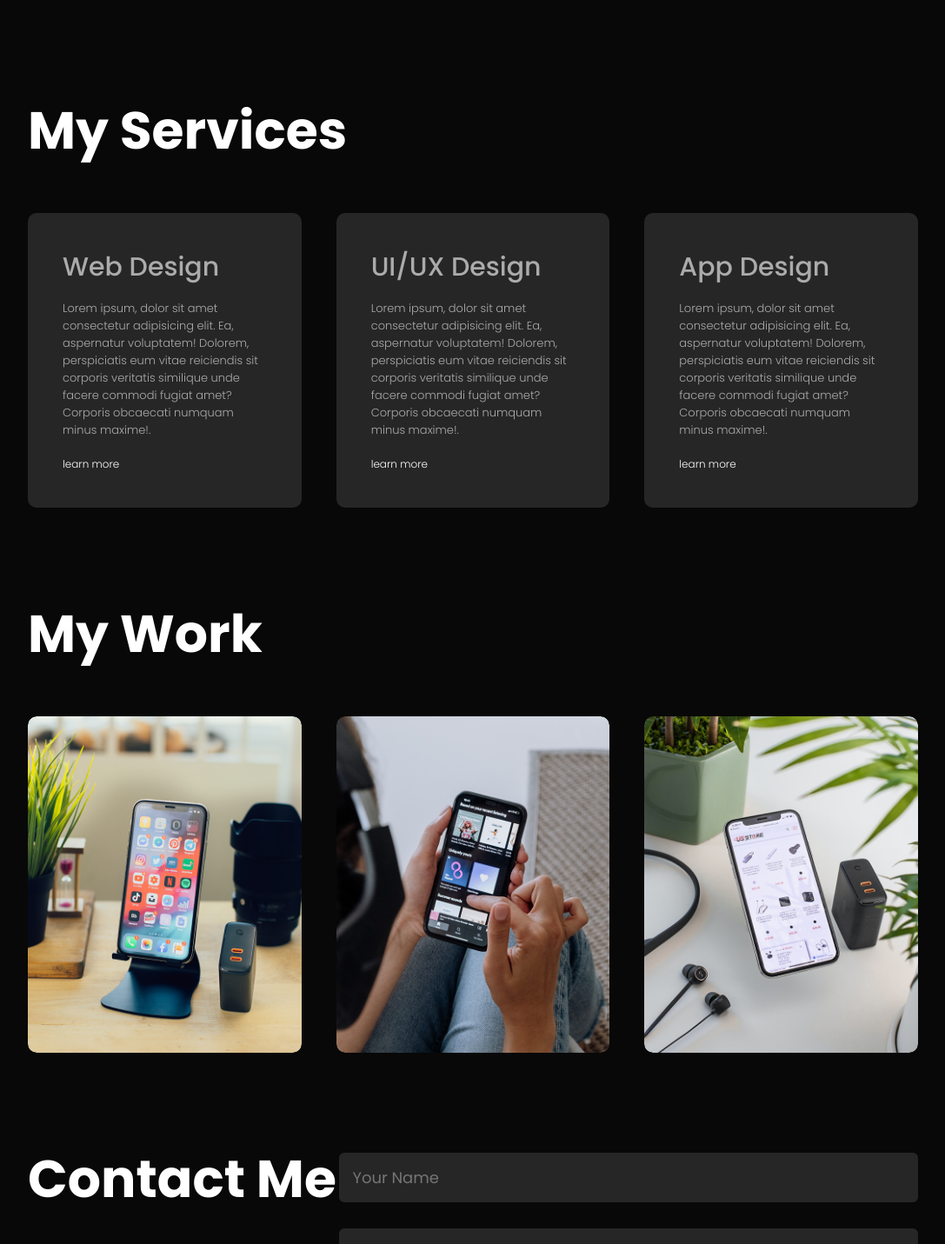
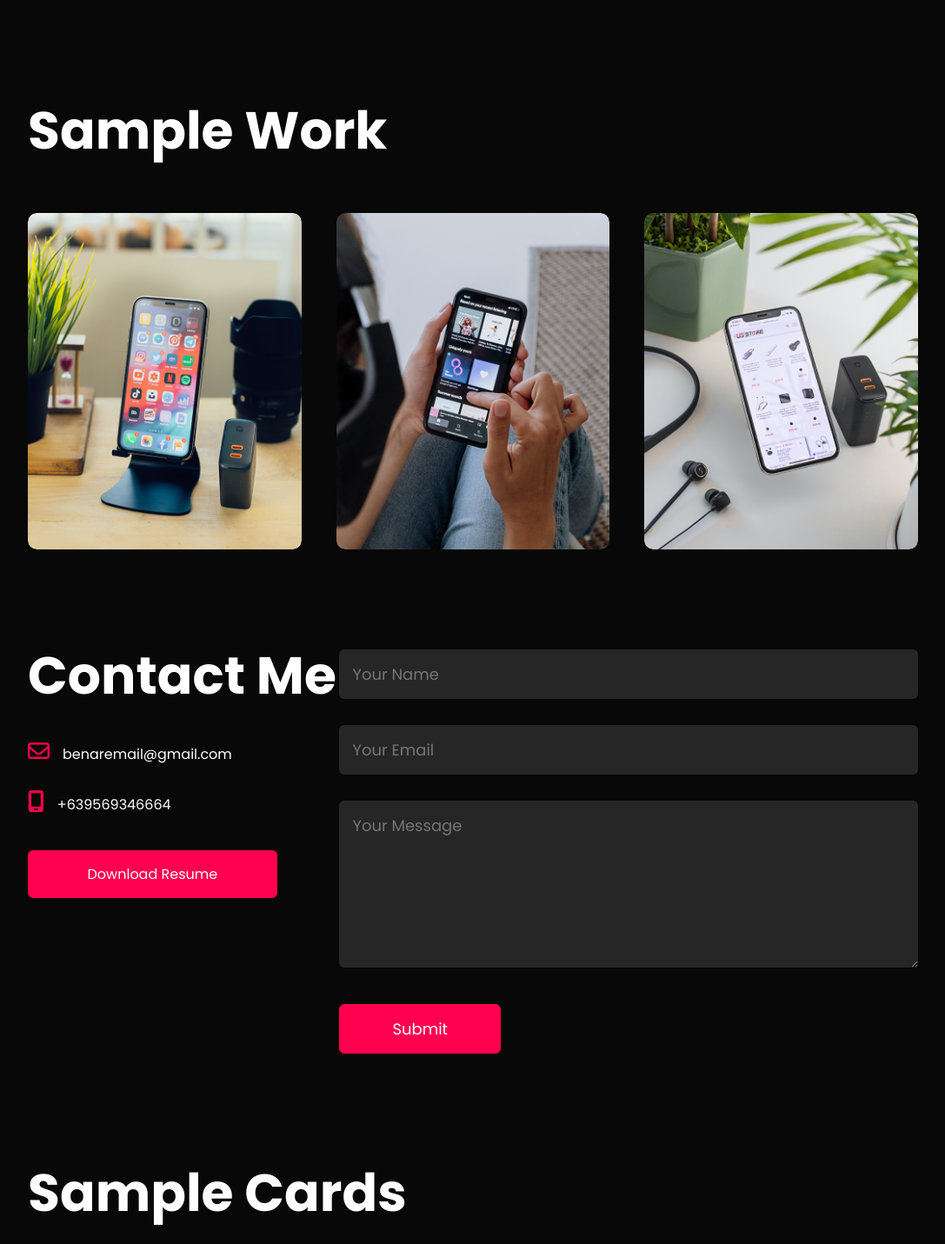
Before and after one commit to bisaisgithub/portfolio, a Next.js app: page / in a window 1280 px wide. Shown: the part 1357-2788 px from the top of the page at 87% size, without its empty margins (96-1183 px from the left). Built offline with nearby package versions, Linux system fonts and the light colour scheme.

Commit message:
some modification

```diff
--- a/components/header/Header.js
+++ b/components/header/Header.js
@@ -21,11 +21,11 @@ const Header = () => {
             <li>
               <a href="#about">About</a>
             </li>
+            {/* <li>
+              <a href="#services">Services</a>
+            </li> */}
             <li>
-              <a href="#services">Services</a>
-            </li>
-            <li>
-              <a href="#portfolio">Portfolio</a>
+              <a href="#portfolio">Sample Works</a>
             </li>
             <li>
               <a href="#contact">Contact</a>
--- a/components/home/portfolio.js
+++ b/components/home/portfolio.js
@@ -4,12 +4,12 @@ const Portfolio = () => {
   return (
     <div className={styles.portfolio} id='portfolio'>
       <div className={styles.container}>
-        <h2 className={styles.subTitle}>My Work</h2>
+        <h2 className={styles.subTitle}>Sample Work</h2>
         <div className={styles.workList}>
           <div className={styles.work}>
             <img src="./images/work-1.png" alt="work-1" />
             <div className={styles.layer}>
-              <h3>Social Media App</h3>
+              <h3>This Portfolio</h3>
               <p>The app connects you to the talented people around the world.
                 Donwload it from play store.
               </p>
@@ -19,7 +19,7 @@ const Portfolio = () => {
           <div className={styles.work}>
             <img src="./images/work-2.png" alt="work-2" />
             <div className={styles.layer}>
-              <h3>Social Media App</h3>
+              <h3>Dental Clinic System</h3>
               <p>The app connects you to the talented people around the world.
                 Donwload it from play store.
               </p>
@@ -29,7 +29,7 @@ const Portfolio = () => {
           <div className={styles.work}>
             <img src="./images/work-3.png" alt="work-3" />
             <div className={styles.layer}>
-              <h3>Social Media App</h3>
+              <h3>E-Commerce</h3>
               <p>The app connects you to the talented people around the world.
                 Donwload it from play store.
               </p>
--- a/components/home/services.js
+++ b/components/home/services.js
@@ -4,10 +4,10 @@ const Services = () => {
   return (
     <div className={styles.services} id='services'>
       <div className={styles.container}>
-        <h2 className={styles.subTitle}>My Services</h2>
+        <h2 className={styles.subTitle}>Sample Cards</h2>
         <div className={styles.servicesList}>
           <div>
-            <h3>Web Design</h3>
+            <h3>Sample Card</h3>
             <p>
               Lorem ipsum, dolor sit amet consectetur adipisicing elit. Ea,
               aspernatur voluptatem! Dolorem, perspiciatis eum vitae reiciendis
@@ -17,7 +17,7 @@ const Services = () => {
             <a href="#">learn more</a>
           </div>
           <div>
-            <h3>UI/UX Design</h3>
+            <h3>Sample Card</h3>
             <p>
               Lorem ipsum, dolor sit amet consectetur adipisicing elit. Ea,
               aspernatur voluptatem! Dolorem, perspiciatis eum vitae reiciendis
@@ -27,7 +27,7 @@ const Services = () => {
             <a href="#">learn more</a>
           </div>
           <div>
-            <h3>App Design</h3>
+            <h3>Sample Card</h3>
             <p>
               Lorem ipsum, dolor sit amet consectetur adipisicing elit. Ea,
               aspernatur voluptatem! Dolorem, perspiciatis eum vitae reiciendis
--- a/pages/index.js
+++ b/pages/index.js
@@ -30,9 +30,9 @@ export default function Home() {
       </Head>
       <Header/>
       <About />
-      <Services/>
       <Portfolio />
       <Contact />
+      <Services/>
       <Footer />
       {
         showToastPortfolioNotification && <ToastPortfolioNotification />
```
